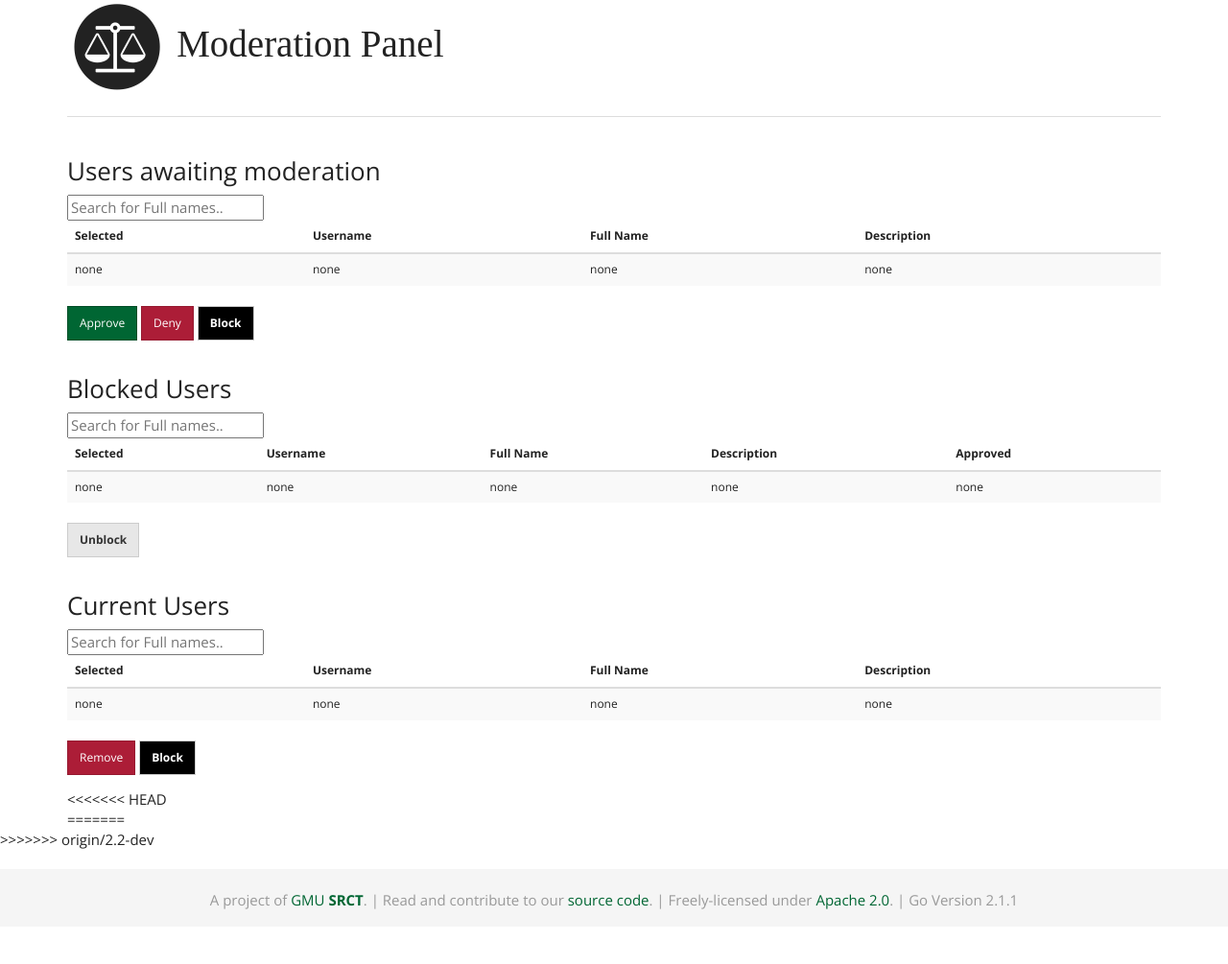
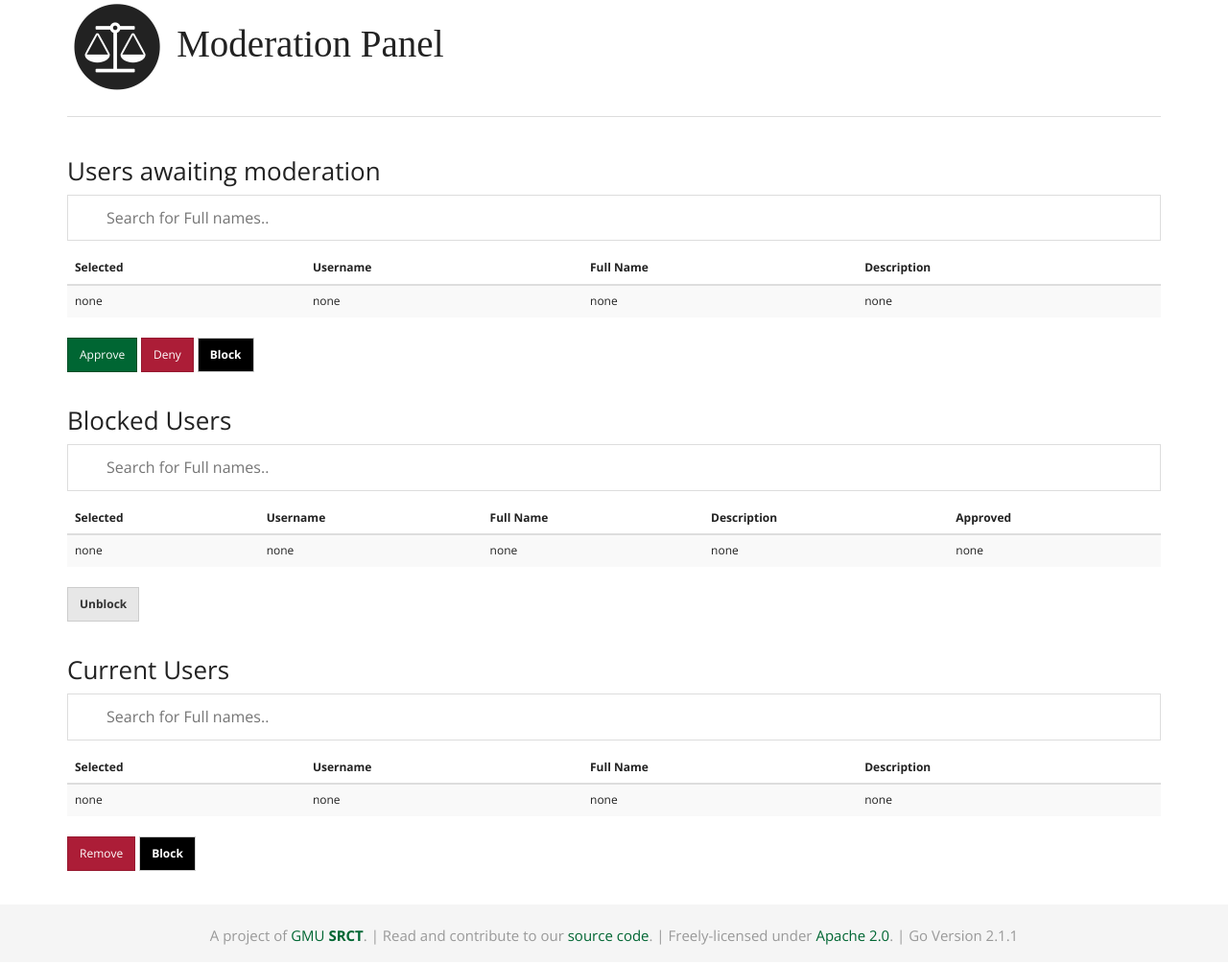
Before and after one commit to srct/go, a Django app: template go/go/templates/admin/useradmin.html in a window 1280 px wide. Shown: the part 132-1137 px from the top of the page at 96% size. Before the commit the page ends 1080 px from the top, so only its background shows below. Run offline with Django 3.2, Linux system fonts and the light colour scheme; the template is opened without the code that fills it, so the values that code supplies are empty; some libraries are stand-ins or nearby versions; some web fonts are replaced.

Commit message:
styling my input boxes

```diff
--- a/go/go/templates/admin/useradmin.html
+++ b/go/go/templates/admin/useradmin.html
@@ -33,7 +33,7 @@ SRCT Go &bull; Administration Panel
         <form method="post" action="useradmin">
             <!-- csrf protection  -->
             {% csrf_token %}
-            <input type="text" id="appliedInput" onkeyup="filterApplied()" placeholder="Search for Full names..">
+            <input class="inputfilter" type="text" id="appliedInput" onkeyup="filterApplied()" placeholder="Search for Full names..">
             <!-- define out table of users that need approval  -->
             <table class="table table-striped table-hover" id="appliedTable">
                 <!-- define the header row -->
@@ -150,7 +150,7 @@ SRCT Go &bull; Administration Panel
         <form method="post" action="useradmin">
             <!-- csrf protection  -->
             {% csrf_token %}
-            <input type="text" id="blockedInput" onkeyup="filterBlocked()" placeholder="Search for Full names..">
+            <input class="inputfilter" type="text" id="blockedInput" onkeyup="filterBlocked()" placeholder="Search for Full names..">
             <table class="table table-striped table-hover" id="blockedTable">
                 <!-- define the header row -->
                 <thead>
@@ -224,7 +224,7 @@ SRCT Go &bull; Administration Panel
         <form method="post" action="useradmin">
             <!-- csrf protection  -->
             {% csrf_token %}
-            <input type="text" id="currentInput" onkeyup="filterCurrent()" placeholder="Search for Full names..">
+            <input class="inputfilter" type="text" id="currentInput" onkeyup="filterCurrent()" placeholder="Search for Full names..">
             <table class="table table-striped table-hover " id = "currentTable">
                 <!-- define the header row -->
                 <thead>
@@ -302,18 +302,10 @@ SRCT Go &bull; Administration Panel
                   </div>
                 </div>
               </div>
-
             </div>
-<<<<<<< HEAD
         </form>
     </div>
 </div>
 <script src = "../../static/js/useradmin.js"> </script>
-=======
 
-          </form>
-        </div>
-      </div>
-
->>>>>>> origin/2.2-dev
 {% endblock %}
--- a/go/static/css/styles.css
+++ b/go/static/css/styles.css
@@ -40,9 +40,10 @@ body {
 .btn-Unblock {
   font-weight: 600;
 }
-#myInput {
+.inputfilter {
     background-position: 10px 12px;
     background-repeat: no-repeat;
+    width: 100%;
     font-size: 16px;
     padding: 12px 20px 12px 40px;
     border: 1px solid #ddd;
```
